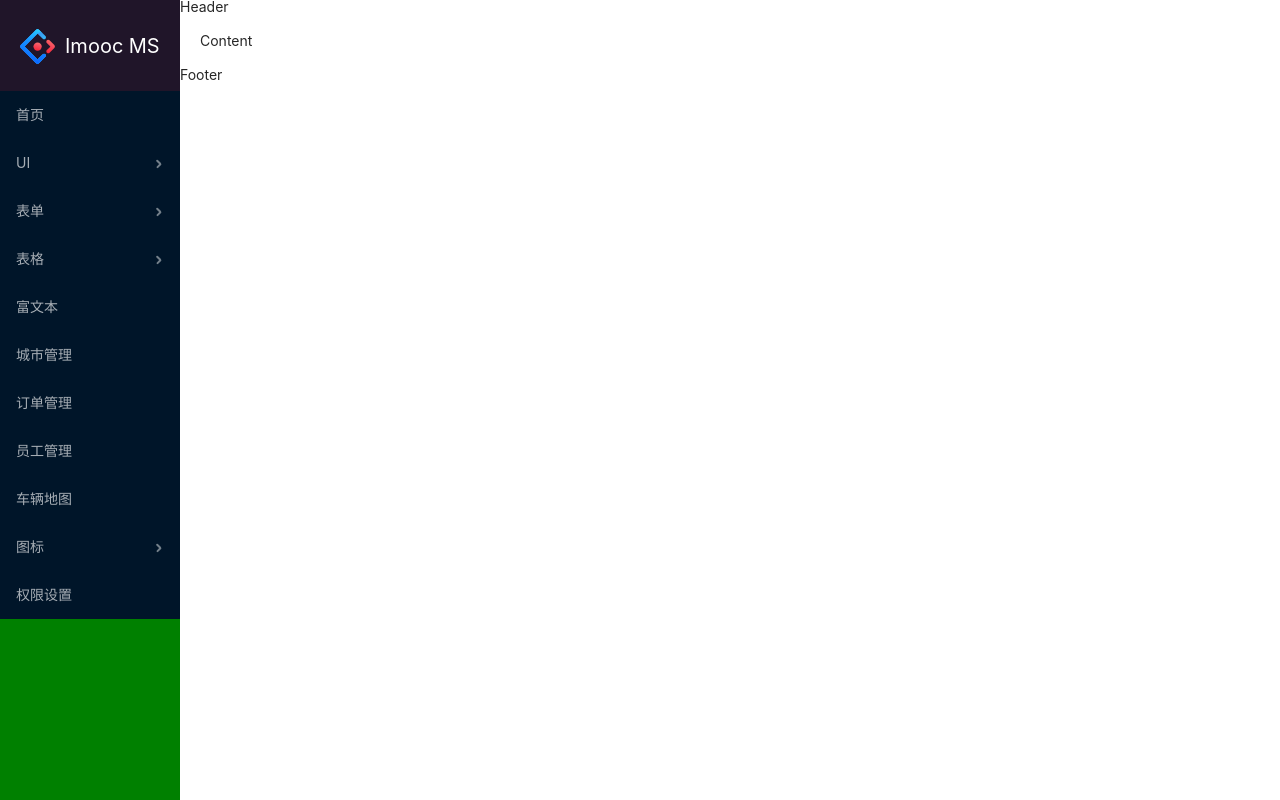
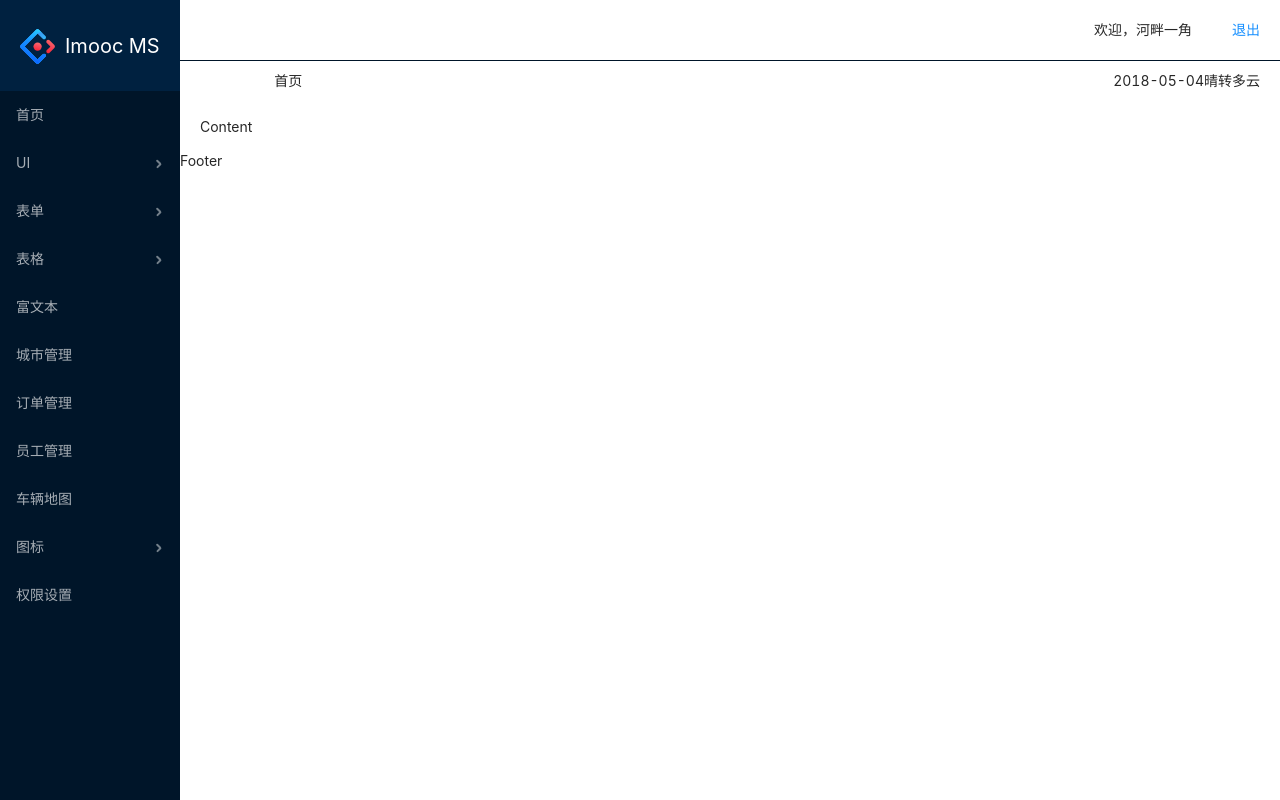
Before and after one commit to cambrian2016/bicycleManage, a React (Create React App) app: page / in a window 1280 px wide. Built offline with nearby package versions, Linux system fonts and the light colour scheme.

Commit message:
header 界面

```diff
--- a/src/app.module.css
+++ b/src/app.module.css
@@ -7,7 +7,7 @@
     width: 15%;
     min-width: 180px;
     height: 100vh;
-    background: green;
+    background: #001529;
 }
 
 .main{
--- a/src/components/header/Header.js
+++ b/src/components/header/Header.js
@@ -1,11 +1,34 @@
-import React,{Component} from "react";
+import React, {Component} from "react";
+import {Col, Row} from "antd";
+import style from "./header.module.css"
 
-class Header extends Component{
+class Header extends Component {
+
+    componentWillMount() {
+        this.setState({
+            userName: "河畔一角"
+        });
+    }
 
     render() {
         return (
-            <div>
-                Header
+            <div className={style.headerWrapper}>
+                <Row className={style.headerTop}>
+                    <Col span="24">
+                        <span>欢迎，{this.state.userName}</span>
+                        <a className={style.logout} href={"#"}>退出</a>
+                    </Col>
+                </Row>
+
+                <Row className={style.breadCrumb}>
+                    <Col span="4" className={style.breadCrumbTitle}>
+                        首页
+                    </Col>
+                    <Col span="20" className={style.weather}>
+                        <span className={style.date}>2018-05-04</span>
+                        <span className={style.weatherDetail}>晴转多云</span>
+                    </Col>
+                </Row>
             </div>
         );
     }
--- a/src/components/header/header.module.css
+++ b/src/components/header/header.module.css
@@ -0,0 +1,37 @@
+.headerWrapper{
+
+}
+
+.headerTop{
+    height: 60px;
+    line-height: 60px;
+    padding: 0 20px;
+    text-align: right;
+}
+
+.logout{
+    margin-left:40px ;
+}
+
+.breadCrumb{
+    height: 40px;
+    line-height: 40px;
+    padding: 0 20px;
+    border-top: 1px solid #001529;
+}
+
+.breadCrumbTitle{
+    text-align: center;
+}
+
+.weather{
+    text-align: right;
+}
+
+.date{
+
+}
+
+.weatherDetail{
+
+}
--- a/src/components/navleft/navLeft.module.css
+++ b/src/components/navleft/navLeft.module.css
@@ -5,7 +5,7 @@
 .logo{
     line-height: 90px;
     padding-left: 20px;
-    background: #201529;
+    background: #002140;
 }
 
 .logoImage{
```
